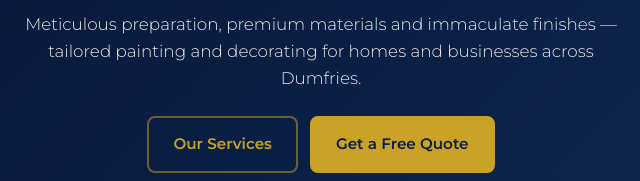
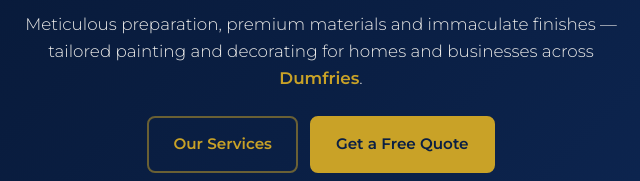
Before and after one commit to mikedrysdale1-maker/the-decorator-dumfries, a plain HTML site: page index.html in a window 1280 px wide. Shown: the part 498-679 px from the top of the page, 319-959 px from the left. Drawn offline with nearby package versions, Linux system fonts and the light colour scheme.

Commit message:
Highlight Dumfries in gold in the hero section only

```diff
--- a/index.html
+++ b/index.html
@@ -100,6 +100,7 @@
     .hero-tagline{font-size:clamp(.9rem,2.2vw,1.15rem);color:var(--cream);letter-spacing:1px;text-transform:uppercase;margin-bottom:.35rem}
     .hero-years{font-size:clamp(.85rem,2vw,1rem);color:var(--gold);letter-spacing:.5px;margin-bottom:.9rem;font-weight:500}
     .hero-desc{font-size:clamp(.95rem,2.5vw,1.05rem);color:rgba(248,246,241,.95);max-width:620px;margin:0 auto 1.5rem;font-weight:300}
+    .hero-desc .place{color:var(--gold);font-weight:600}
     .hero-ctas{display:flex;flex-wrap:wrap;gap:.75rem;justify-content:center}
     .btn,.btn-outline{display:inline-flex;align-items:center;justify-content:center;border-radius:8px;padding:.9rem 1.5rem;font-weight:700;min-height:48px;font-size:.95rem;transition:all .15s}
     .btn{background:var(--gold);color:var(--navy);border:2px solid var(--gold)}
@@ -191,7 +192,7 @@
       <h1>The Decorator</h1>
       <p class="hero-tagline">Exceptional, considered decorating</p>
       <p class="hero-years">Serving the community for 35 years</p>
-      <p class="hero-desc">Meticulous preparation, premium materials and immaculate finishes — tailored painting and decorating for homes and businesses across Dumfries.</p>
+      <p class="hero-desc">Meticulous preparation, premium materials and immaculate finishes — tailored painting and decorating for homes and businesses across <span class="place">Dumfries</span>.</p>
       <div class="hero-ctas">
         <a href="#services" class="btn-outline">Our Services</a>
         <a href="#contact" class="btn">Get a Free Quote</a>
```
